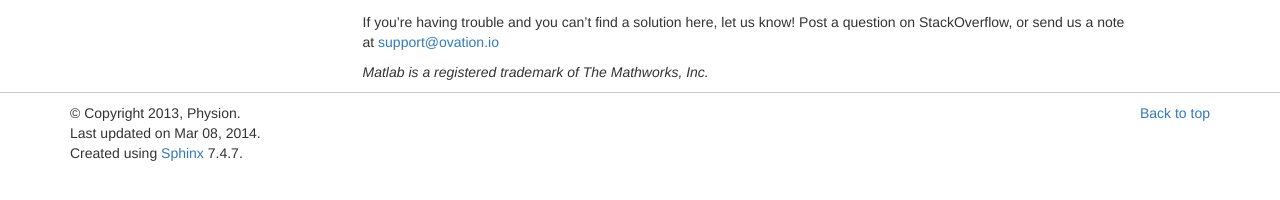
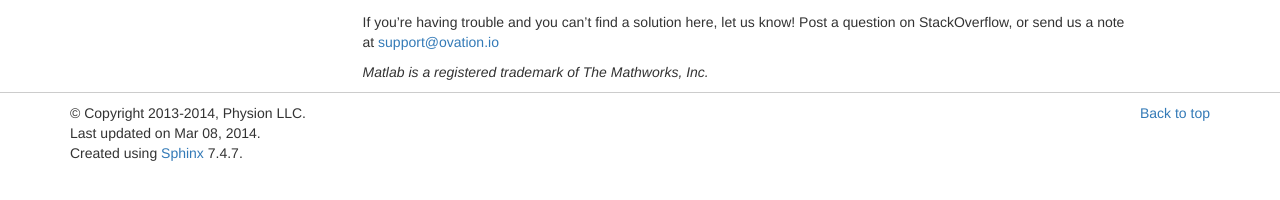
Before and after one commit to physion/ovation-docs, a Sphinx documentation site: the page built from source/index.rst, in a window 1280 px wide. Shown: the part 652-852 px from the top of the page. Built offline with Sphinx 7.4.7, drawn with Linux system fonts in a browser that asks for light colours; pages that are not in the unit, such as notebooks, are missing from menus.

Commit message:
Updated copyright

```diff
--- a/source/conf.py
+++ b/source/conf.py
@@ -44,7 +44,7 @@ master_doc = 'index'
 
 # General information about the project.
 project = u'Ovation Scientific Data Management System'
-copyright = u'2013, Physion'
+copyright = u'2013-2014, Physion LLC'
 
 # The version info for the project you're documenting, acts as replacement for
 # |version| and |release|, also used in various other places throughout the
```
